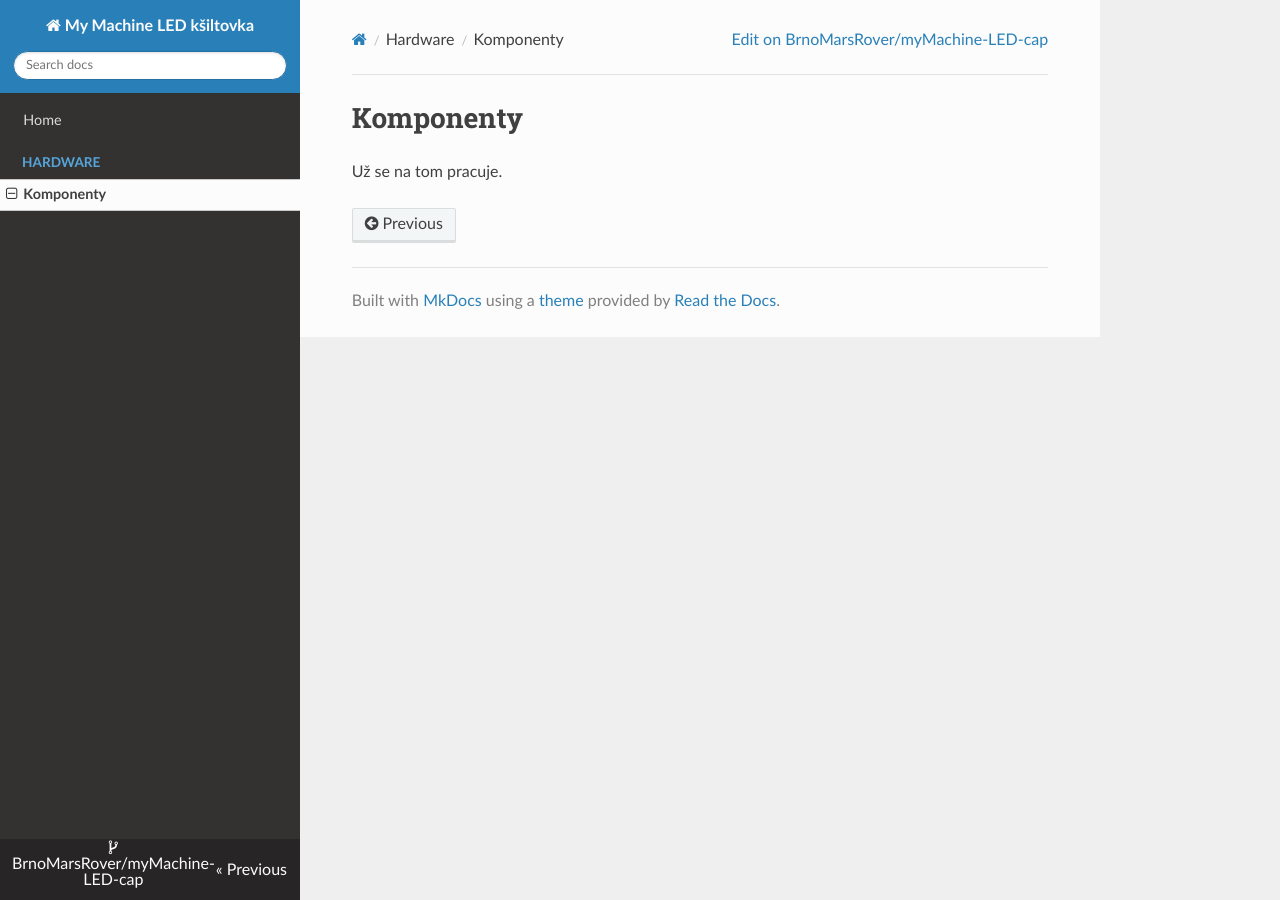
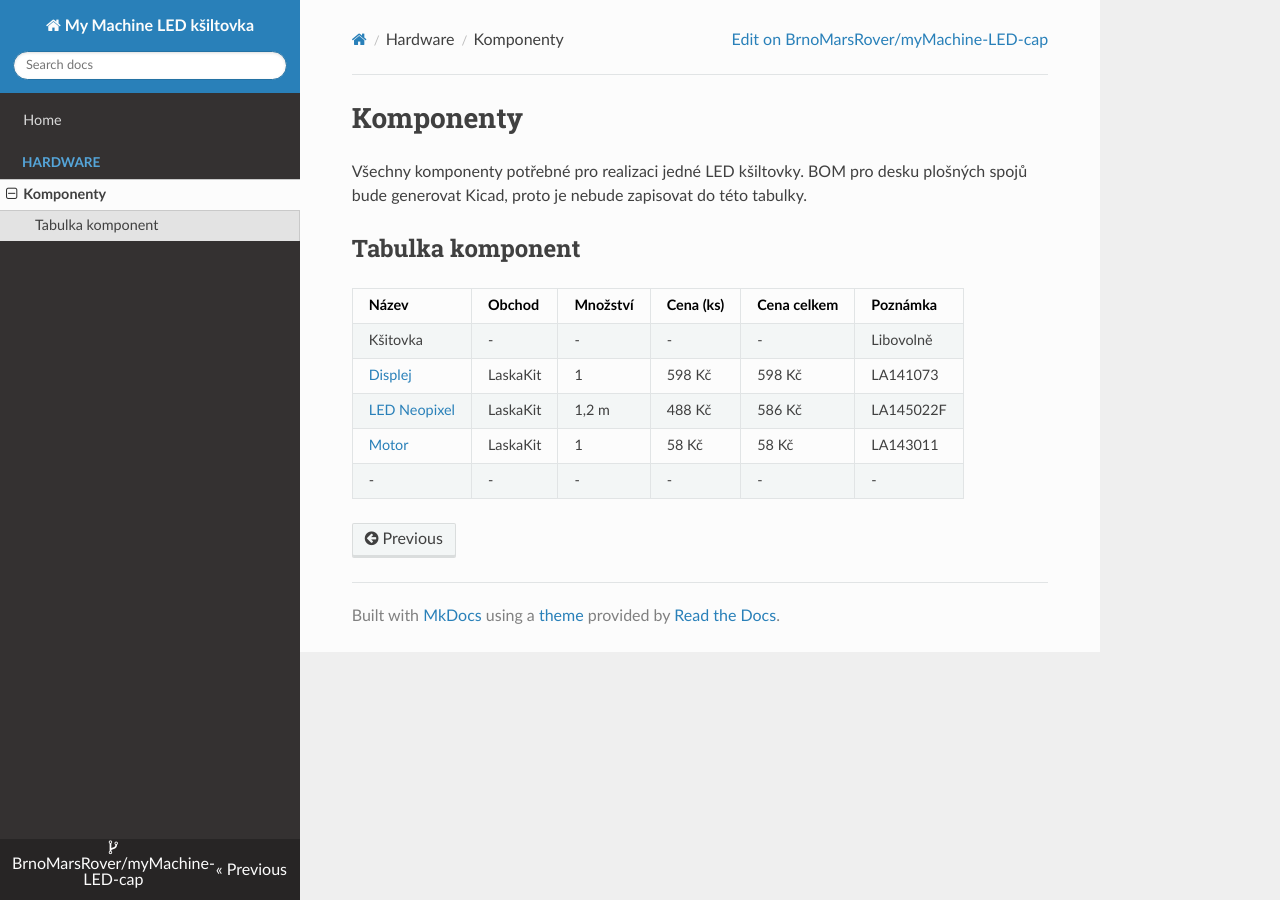
Before and after one commit to BrnoMarsRover/myMachine-LED-cap, an MkDocs documentation site: the page built from docs/hardware/komponenty.md, in a window 1280 px wide. Built offline with MkDocs 1.6.1, drawn with Linux system fonts in a browser that asks for light colours; nearby versions of some CDN libraries.

Commit message:
Add table of components

```diff
--- a/docs/hardware/komponenty.md
+++ b/docs/hardware/komponenty.md
@@ -1,3 +1,11 @@
 # Komponenty
+Všechny komponenty potřebné pro realizaci jedné LED kšiltovky. BOM pro desku plošných spojů bude generovat Kicad, proto je nebude zapisovat do této tabulky.
 
-Už se na tom pracuje.
+## Tabulka komponent
+| Název | Obchod | Množství | Cena (ks) | Cena celkem | Poznámka |
+|-------|--------|----------|-----------|-------------|----------|
+|Kšitovka|-|-|-|-|Libovolně|
+|[Displej](https://www.laskakit.cz/en/4-0--480x320-tft-displej--st7796--spi--dotykovy/)|LaskaKit|1|598 Kč|598 Kč|LA141073|
+|[LED Neopixel](https://www.laskakit.cz/en/led-pasek-neopixel-ws2812b-144led-m-ip65-1m-cerny/?utm_source=google&utm_medium=cpc&utm_campaign=1_PLA_All_ROAS_%5BCZ%5D_tROAS_600%2F500&utm_id=1371265813&gad_source=1&gad_campaignid=1371265813&gbraid=0AAAAADPjitIueCNChxL4Y545pPkBaFS2a&gclid=Cj0KCQiA_8TJBhDNARIsAPX5qxSiWFBwfPPienp5ZWqcza1n9ikFo_yKG8FrUtmlRCfcvK896C5o-04aAqs_EALw_wcB)|LaskaKit|1,2 m|488 Kč|586 Kč|LA145022F|
+|[Motor](https://www.laskakit.cz/en/modul-ventilatoru-l9110/?utm_source=google&utm_medium=cpc&utm_campaign=1_PLA_All_ROAS_%5BCZ%5D_tROAS_600%2F500&utm_id=1371265813&gad_source=1&gad_campaignid=1371265813&gbraid=0AAAAADPjitIueCNChxL4Y545pPkBaFS2a&gclid=Cj0KCQiA_8TJBhDNARIsAPX5qxTDYIWQUjC-HdZea7n2kmVxkPsQUx4N0j7z8rF1HOepVL43pADCdH4aAu8vEALw_wcB)|LaskaKit|1|58 Kč|58 Kč|LA143011|
+|-|-|-|-|-|-|
```
